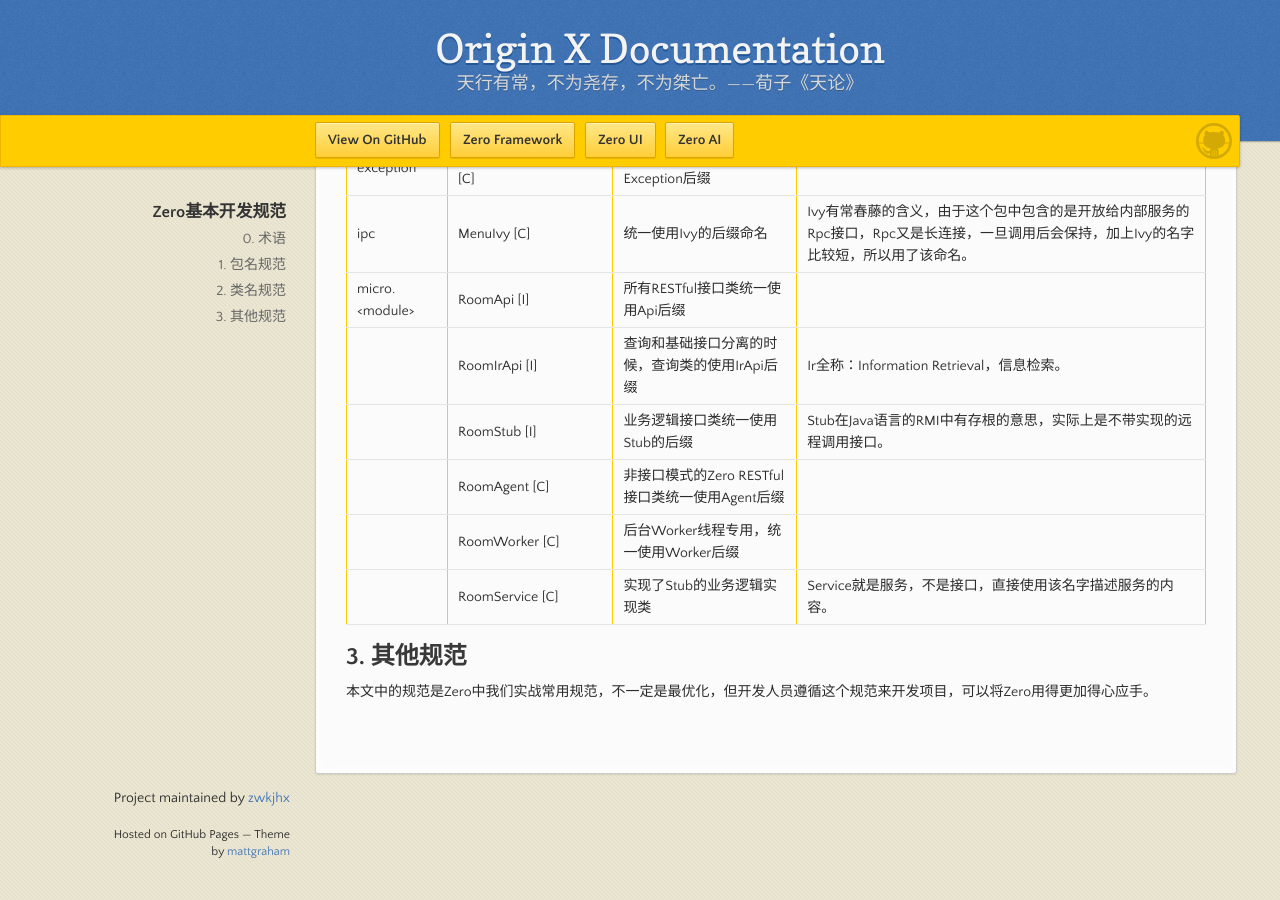
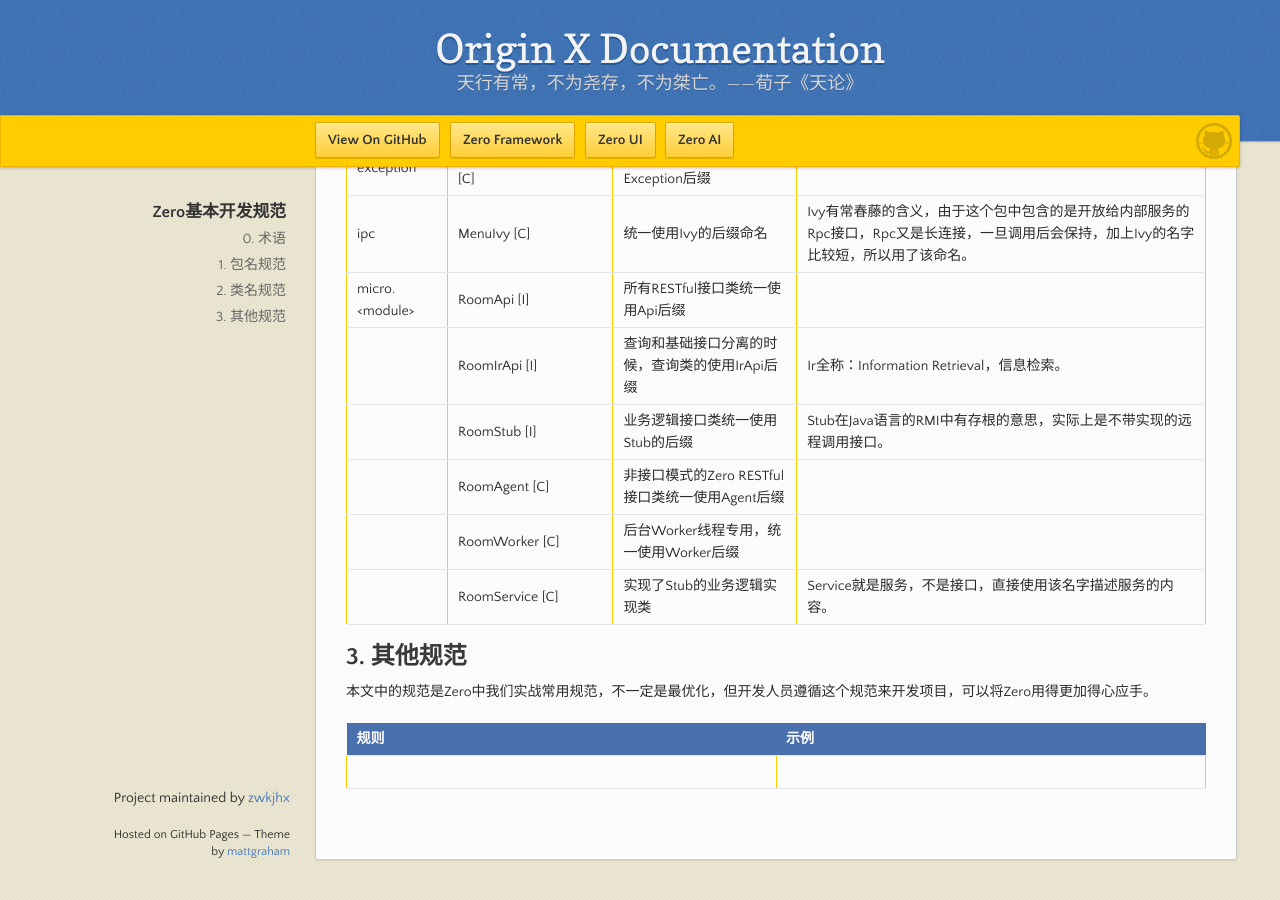
Before and after one commit to zwkjhx/ox-doc, a Jekyll site: the page built from specification/1-zerogui-fan/spc-001-zeroji-ben-kai-fa-gui-fan.md, in a window 1280 px wide and 900 px high, scrolled down 1014 px. Built offline with Jekyll 4.4.1, drawn with Linux system fonts in a browser that asks for light colours; our own code applies the rules of GitHub Pages for plain Markdown files.

Commit message:
Updates specification/1-zerogui-fan/spc-001-zeroji-ben-kai-fa-gui-fan.md
Auto commit by GitBook Editor

```diff
--- a/specification/1-zerogui-fan/spc-001-zeroji-ben-kai-fa-gui-fan.md
+++ b/specification/1-zerogui-fan/spc-001-zeroji-ben-kai-fa-gui-fan.md
@@ -42,3 +42,7 @@
 ## 3. 其他规范
 
 本文中的规范是Zero中我们实战常用规范，不一定是最优化，但开发人员遵循这个规范来开发项目，可以将Zero用得更加得心应手。
+
+| 规则 | 示例 |
+| :--- | :--- |
+|  |  |
```
